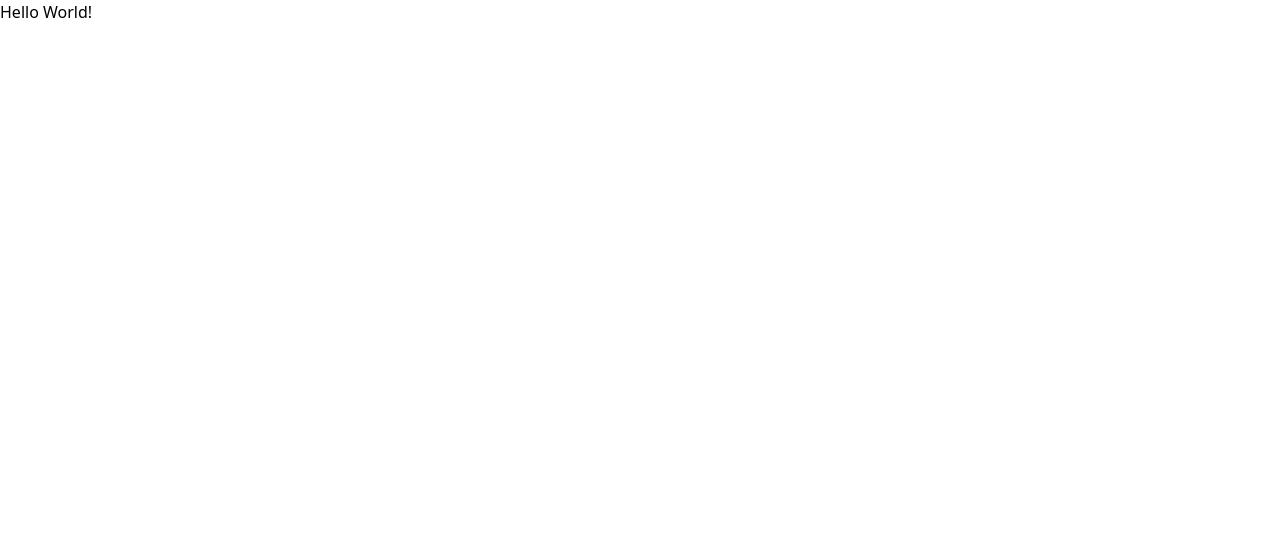
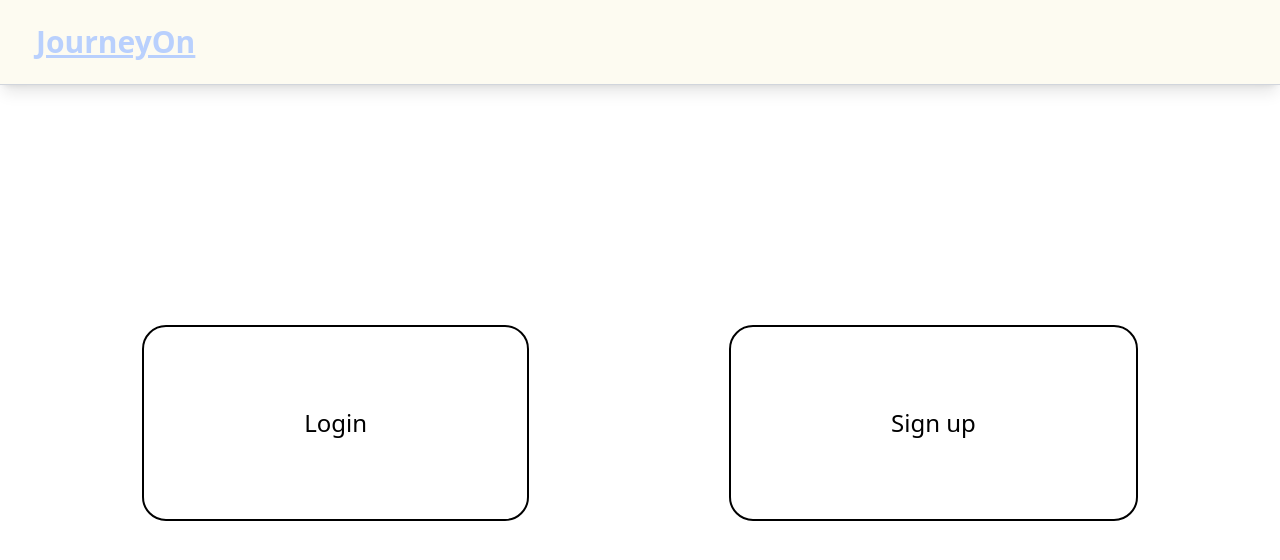
Before and after one commit to shaquillekiragu/journeyon-frontend, a React (Vite) app: page / in a window 1280 px wide. Shown: the top 560 px of the page. Built offline with nearby package versions, Linux system fonts and the light colour scheme.

Commit message:
Build welcome page

```diff
--- a/src/pages/WelcomePage.tsx
+++ b/src/pages/WelcomePage.tsx
@@ -1,5 +1,23 @@
 import React from "react";
+import Header from "../components/Header";
+import { Link } from "react-router-dom";
 
 export default function WelcomePage(): React.ReactElement {
-  return <h1>Hello World!</h1>;
+  return (
+    <>
+      <Header />
+      <main className="flex justify-center items-center gap-50 mt-[30vh]">
+        <Link to="/login">
+          <div className="border-2 px-40 py-20 rounded-3xl text-2xl hover:cursor-pointer">
+            Login
+          </div>
+        </Link>
+        <Link to="/signup">
+          <div className="border-2 px-40 py-20 rounded-3xl text-2xl hover:cursor-pointer">
+            Sign up
+          </div>
+        </Link>
+      </main>
+    </>
+  );
 }
```
